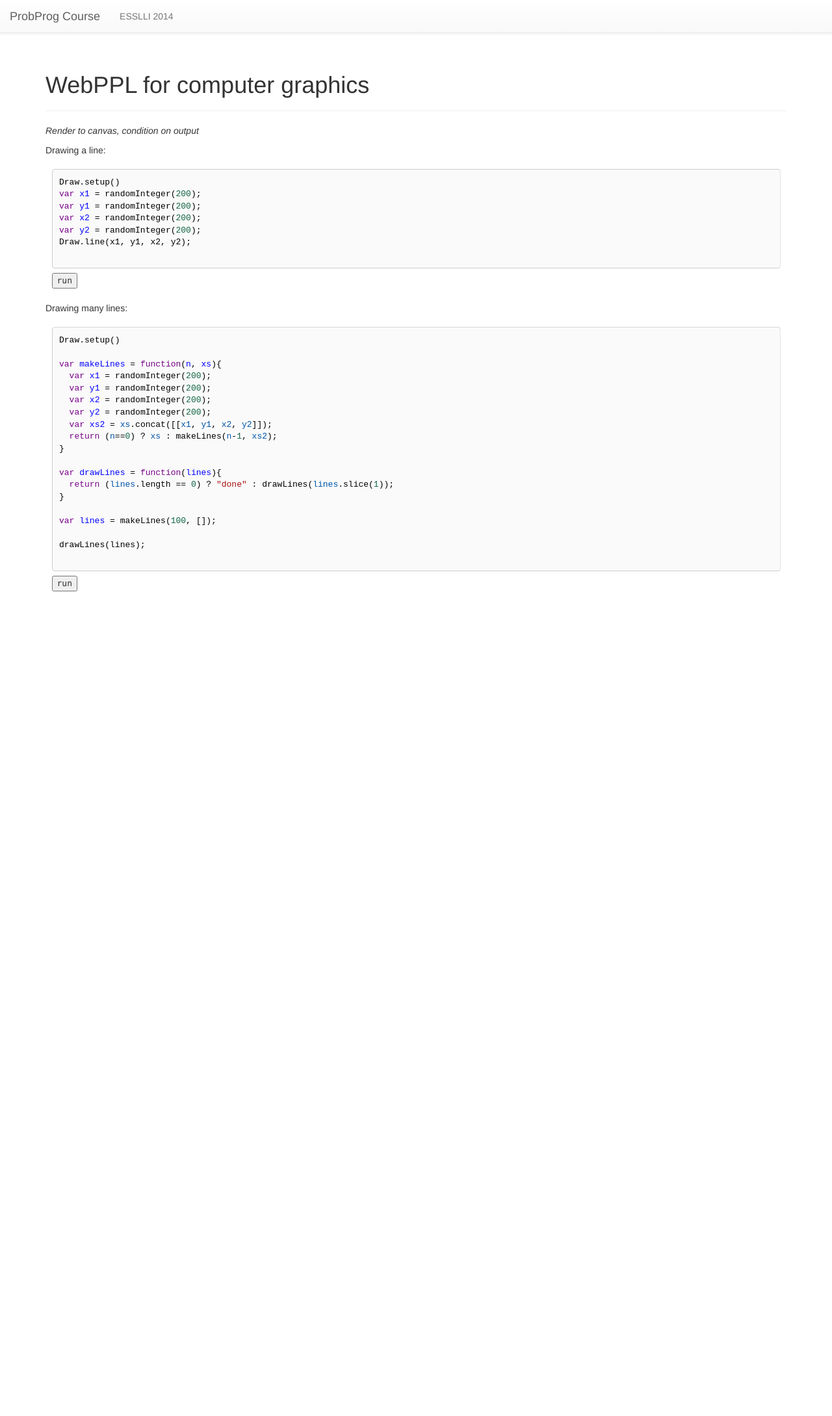
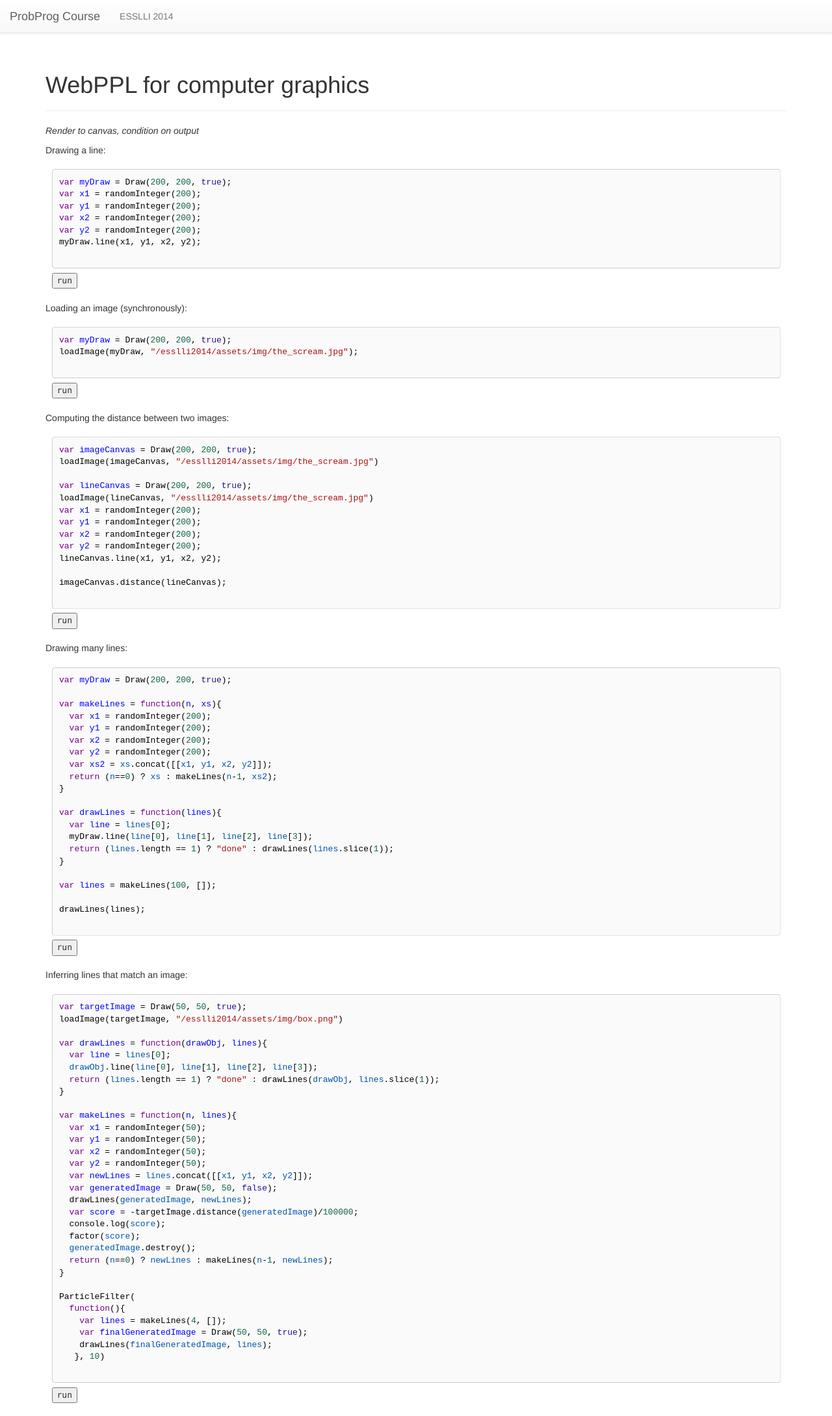
Before and after one commit to probmods/dippl, a Jekyll site: the page built from lectures/graphics.md, in a window 1280 px wide. Shown: the whole page at 65% size. Built offline with Jekyll 4.4.1, drawn with Linux system fonts in a browser that asks for light colours; nearby versions of some CDN libraries; library files that are not in the unit come from our copies; before the commit the page ends 930 px from its top, so only the background shows below that.

Commit message:
Add graphics particle filter (currently hampered by non-log probs in particle filter and by small stack size limit in browser)

```diff
--- a/assets/css/custom.css
+++ b/assets/css/custom.css
@@ -21,12 +21,12 @@ pre {
    display: none;
 }
 
-.resultCanvas {
+.drawCanvas {
    border: 1px solid #ccc;
    border-radius: 4px;
    padding: .5em;
    margin-bottom: .5em;
-  display: none;
+   margin-right: .5em;
 }
 
 p code {
--- a/assets/js/custom.js
+++ b/assets/js/custom.js
@@ -1,43 +1,108 @@
 "use strict";
 
 var topK; // Top-level continuation
+var activeCodeBox;
+
+
+// Utils
+
+function euclideanDistance(v1, v2){
+  var i;
+  var d = 0;
+  for (i = 0; i < v1.length; i++) {
+    d += (v1[i] - v2[i])*(v1[i] - v2[i]);
+  }
+  return Math.sqrt(d);
+};
+
 
 
 // Drawing
 
-var activeCanvas = undefined;
+function DrawObject(width, height, visible){
+  this.canvas = $('<canvas/>', {
+    "class": "drawCanvas",
+    "Width": width + "px",
+    "Height": height + "px"
+  })[0];
+  if (visible==true){
+    $(this.canvas).css({"display": "inline"});
+    $(activeCodeBox).append(this.canvas);
+  };
+  this.paper = new paper.PaperScope();
+  this.paper.setup(this.canvas);
+  this.paper.view.viewSize = new this.paper.Size(width, height);
+  this.redraw();
+}
 
-var Draw = {
-
-  newPath: function() {
-    var path = new paper.Path(); // .apply(this, arguments);
+DrawObject.prototype.newPath = function(){
+  var path = new this.paper.Path();
   path.strokeColor = 'black';
-    path.strokeWidth = 4;
+  path.strokeWidth = 8;
   path.opacity = 0.6;
   return path;
-  },
+};
 
-  newPoint: function(x, y) {
-    return new paper.Point(x, y); // .apply(this, arguments);
-  },
+DrawObject.prototype.newPoint = function(x, y){
+  return new this.paper.Point(x, y);
+};
 
-  line: function(x1, y1, x2, y2){
+DrawObject.prototype.line = function(x1, y1, x2, y2){
   var path = this.newPath();
   path.moveTo(x1, y1);
   path.lineTo(this.newPoint(x2, y2));
   this.redraw();
-  },
+};
 
-  setup: function(){
-    $(activeCanvas).css( "display", "block");
-    paper.setup(activeCanvas);
-  },
+DrawObject.prototype.redraw = function(){
+  this.paper.view.draw();
+};
 
-  redraw: function(){
-    paper.view.draw();
+DrawObject.prototype.toArray = function(){
+  var context = this.canvas.getContext('2d');
+  var imgData = context.getImageData(0, 0, this.canvas.width, this.canvas.height);
+  return imgData.data;
+};
+
+DrawObject.prototype.distance = function(cmpDrawObject){
+  if (!((this.canvas.width == cmpDrawObject.canvas.width) &&
+        (this.canvas.height == cmpDrawObject.canvas.height))){
+    console.log(this.canvas.width, cmpDrawObject.canvas.width,
+                this.canvas.height, cmpDrawObject.canvas.height);
+    throw new Error("Dimensions must match for distance computation!");
+  }
+  var thisImgData = this.toArray();
+  var cmpImgData = cmpDrawObject.toArray();
+  var distance = 0;
+  for (var i=0; i<thisImgData.length; i+=4) {
+    var col1 = [thisImgData[i], thisImgData[i+1], thisImgData[i+2], thisImgData[i+3]];
+    var col2 = [cmpImgData[i], cmpImgData[i+1], cmpImgData[i+2], cmpImgData[i+3]];
+    distance += euclideanDistance(col1, col2);
+  };
+  return distance;
+};
+
+DrawObject.prototype.destroy = function(){
+  this.paper = undefined;
+  $(this.canvas).remove();
 }
 
+function Draw(k, width, height, visible){
+  return k(new DrawObject(width, height, visible));
+}
+
+function loadImage(k, drawObject, url){
+  // Synchronous loading - only continue with computation once image is loaded
+  var context = drawObject.canvas.getContext('2d');
+  var imageObj = new Image();
+  imageObj.onload = function() {
+    var raster = new drawObject.paper.Raster(imageObj);
+    raster.position = drawObject.paper.view.center;
+    drawObject.redraw();
+    k();
   };
+  imageObj.src = url;
+}
 
 
 // Code boxes
@@ -47,58 +112,52 @@ var codeBoxCount = 0;
 function setupCodeBoxes(){
   $('pre > code').each(function() {
 
-    var $this = $(this),
-      $code = $this.html(),
-      $unescaped = $('<div/>').html($code).text();
+    var $this = $(this);
+    var $code = $this.html();
+    var $unescaped = $('<div/>').html($code).text();
 
     $this.empty();
 
-      var cm = CodeMirror(this, {
+    var cm = CodeMirror(
+      this, {
         value: $unescaped,
         mode: 'javascript',
         lineNumbers: false,
         readOnly: false
       });
 
-      var resultDiv = $('<div/>', {
-        "class": "resultDiv"
-      });
-
-      var resultCanvas = $('<canvas/>', {
-        "class": "resultCanvas",
-        "width": 200,
-        "height": 200
-      })[0];
+    var resultDiv = $('<div/>', { "class": "resultDiv" });
 
     var showResult = function(x){
       resultDiv.show();
       resultDiv.text(x);
     };
 
-      var runButton = $('<button/>', {
+    var runButton = $(
+      '<button/>', {
         "text": "run",
         "id": 'run_' + codeBoxCount,
         "class": 'runButton',
         "click": function () {
-          var oldActiveCanvas = activeCanvas;
           var oldTopK = topK;
-          activeCanvas = resultCanvas;
+          var oldActiveCodeBox = activeCodeBox;
           topK = showResult;
+          activeCodeBox = $this;
+          activeCodeBox.find("canvas").remove();
           try {
             var compiled = webppl.compile(cm.getValue(), true);
             eval.call(window, compiled);
-          } catch (err) {
-            showResult(err.message);
-            throw err;
+            // } catch (err) {
+            //   showResult(err.message);
+            //   throw err;
           } finally {
-            activeCanvas = oldActiveCanvas;
-            topK = oldTopK;
+            // topK = oldTopK;
+            // activeCodeBox = oldActiveCodeBox;
           }
         }
       });
 
     $this.parent().append(resultDiv);
-      $this.parent().append(resultCanvas);
     $this.parent().append(runButton);
 
     codeBoxCount += 1;
--- a/lectures/graphics.md
+++ b/lectures/graphics.md
@@ -7,18 +7,42 @@ description: Render to canvas, condition on output
 Drawing a line:
 
 ~~~~
-Draw.setup()
+var myDraw = Draw(200, 200, true);
 var x1 = randomInteger(200);
 var y1 = randomInteger(200);
 var x2 = randomInteger(200);
 var y2 = randomInteger(200);
-Draw.line(x1, y1, x2, y2);
+myDraw.line(x1, y1, x2, y2);
+~~~~
+
+Loading an image (synchronously):
+
+~~~~
+var myDraw = Draw(200, 200, true);
+loadImage(myDraw, "/esslli2014/assets/img/the_scream.jpg");
+~~~~
+
+Computing the distance between two images:
+
+~~~~
+var imageCanvas = Draw(200, 200, true);
+loadImage(imageCanvas, "/esslli2014/assets/img/the_scream.jpg")
+
+var lineCanvas = Draw(200, 200, true);
+loadImage(lineCanvas, "/esslli2014/assets/img/the_scream.jpg")
+var x1 = randomInteger(200);
+var y1 = randomInteger(200);
+var x2 = randomInteger(200);
+var y2 = randomInteger(200);
+lineCanvas.line(x1, y1, x2, y2);
+
+imageCanvas.distance(lineCanvas);
 ~~~~
 
 Drawing many lines:
 
 ~~~~
-Draw.setup()
+var myDraw = Draw(200, 200, true);
 
 var makeLines = function(n, xs){
   var x1 = randomInteger(200);
@@ -30,10 +54,47 @@ var makeLines = function(n, xs){
 }
 
 var drawLines = function(lines){
-  return (lines.length == 0) ? "done" : drawLines(lines.slice(1));
+  var line = lines[0];
+  myDraw.line(line[0], line[1], line[2], line[3]);
+  return (lines.length == 1) ? "done" : drawLines(lines.slice(1));
 }
 
 var lines = makeLines(100, []);
 
 drawLines(lines);
 ~~~~
+
+Inferring lines that match an image:
+
+~~~~
+var targetImage = Draw(50, 50, true);
+loadImage(targetImage, "/esslli2014/assets/img/box.png")
+
+var drawLines = function(drawObj, lines){
+  var line = lines[0];
+  drawObj.line(line[0], line[1], line[2], line[3]);
+  return (lines.length == 1) ? "done" : drawLines(drawObj, lines.slice(1));
+}
+
+var makeLines = function(n, lines){
+  var x1 = randomInteger(50);
+  var y1 = randomInteger(50);
+  var x2 = randomInteger(50);
+  var y2 = randomInteger(50);
+  var newLines = lines.concat([[x1, y1, x2, y2]]);
+  var generatedImage = Draw(50, 50, false);
+  drawLines(generatedImage, newLines);
+  var score = -targetImage.distance(generatedImage)/100000;
+  console.log(score);
+  factor(score);
+  generatedImage.destroy();
+  return (n==0) ? newLines : makeLines(n-1, newLines);
+}
+
+ParticleFilter(
+  function(){
+    var lines = makeLines(4, []);
+    var finalGeneratedImage = Draw(50, 50, true);
+    drawLines(finalGeneratedImage, lines);
+   }, 10)
+~~~~
```
Also changed, not shown: assets/img/box.png (added), assets/img/the_scream.jpg (added). Lines whose indentation alone changed are shown as unchanged.
